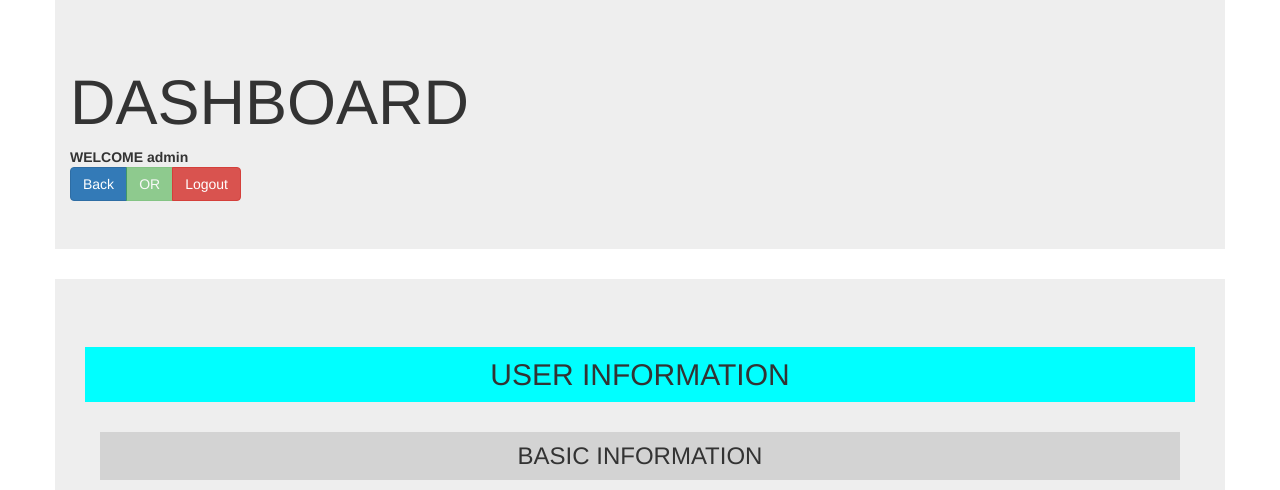
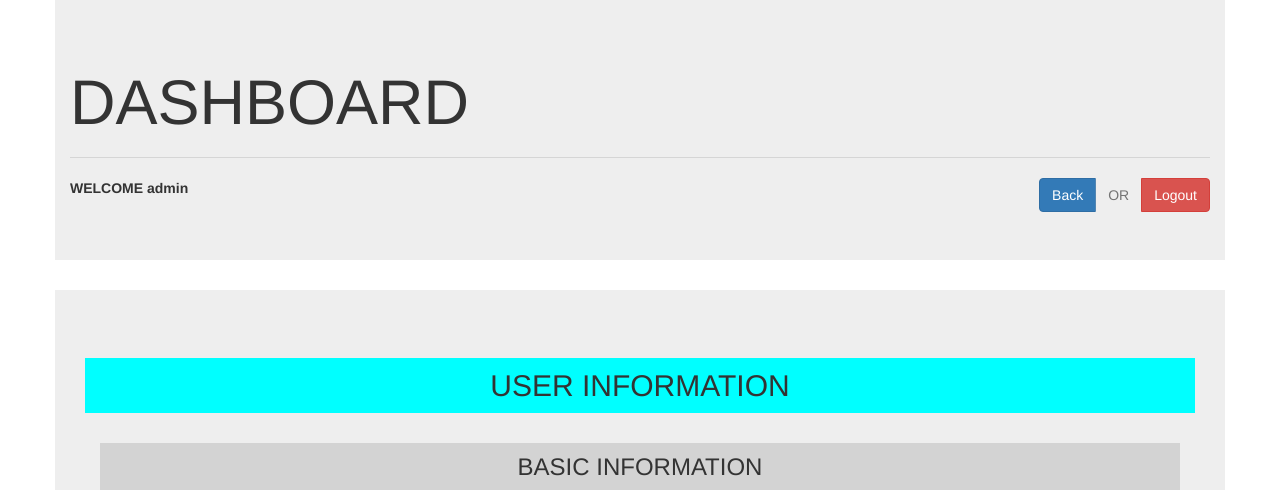
Before and after one commit to nuruddinwarsi/MiniProject, a PHP site: page /dashboard.php?uid=2 in a window 1280 px wide. Shown: the top 490 px of the page. Run offline with PHP 8.4, Linux system fonts and the light colour scheme; a user stored in the database is signed in; data comes from the database, SQL or seed files in the repository; data that the repository does not hold is empty.

Commit message:
minor changes

```diff
--- a/adminpage.php
+++ b/adminpage.php
@@ -163,7 +163,6 @@
 
 <?php
 
-
     if($_SERVER["REQUEST_METHOD"]=="POST"){
         // USERS TABLE
         $uname =$_POST["uname"];
--- a/dashboard.php
+++ b/dashboard.php
@@ -1,9 +1,7 @@
 <?php
     session_start();
     require_once("connect.php");
-    // echo $_SESSION['uname'];
     if(!isset($_SESSION["role"])){
-        // echo "<script type='text/javascript'>alert('Please login first');</script>";
         header("Location: index.php");
     }
 ?>
@@ -23,6 +21,7 @@
             <div class="container jumbotron">
                 <!-- <div class="jumbotron"> -->
                     <h1>DASHBOARD</h1>
+                    <hr>
                     <strong> WELCOME
                     <?php echo $_SESSION['uname'] ;
                         $uid =$_REQUEST["uid"];
@@ -32,10 +31,9 @@
                         $res = $mysqli->query($sql);
                         while($row = $res->fetch_assoc()){
                     ?></strong>
-                    <br>
-                    <div class="btn-group" role="group">
+                    <div class="btn-group pull-right" role="group">
                         <a href="adminpage.php"  class="btn btn-primary">Back</a>
-                        <button disabled="disabled" class="btn btn-success">OR</button>
+                        <button disabled="disabled" class="btn btn-light">OR</button>
                         <a href="logout.php" class="btn btn-danger">Logout</a>
                     </div>
 
```
